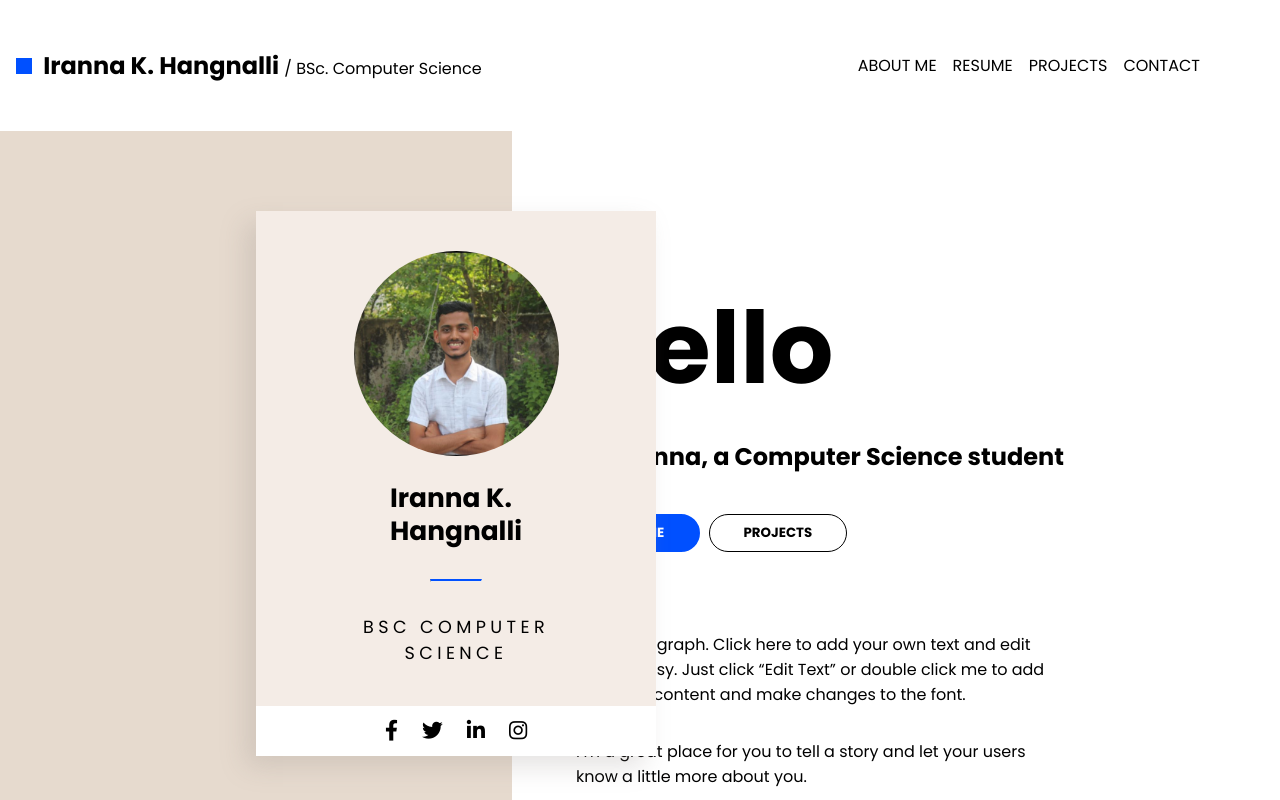
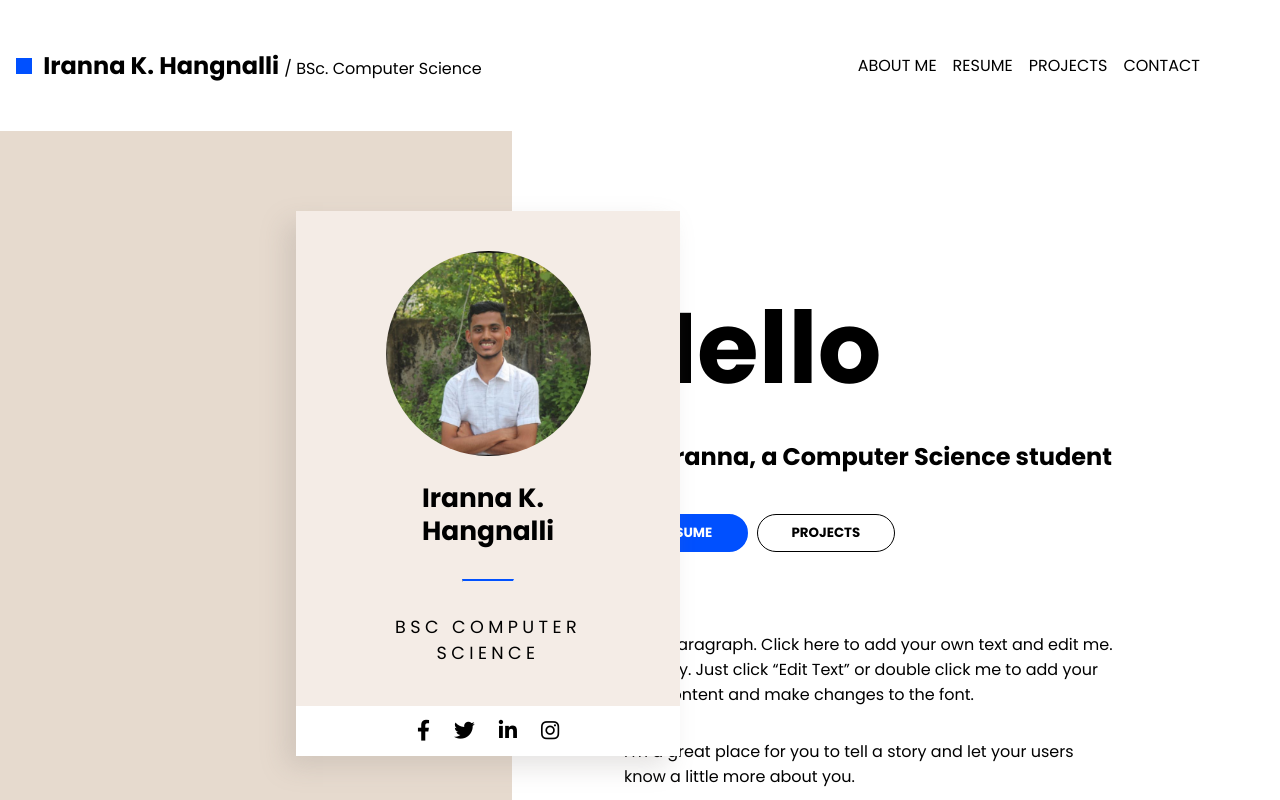
Before and after one commit to AndrickSilva/Iranna-portfolio-website, an Angular app: page / in a window 1280 px wide. Shown: the top 800 px of the page. Built offline with nearby package versions, Linux system fonts and the light colour scheme.

Commit message:
fixed about me  section

```diff
--- a/src/app/components/about-me/about-me.component.css
+++ b/src/app/components/about-me/about-me.component.css
@@ -18,7 +18,7 @@
     justify-content: center;
     flex-direction: column;
     gap: 1em;
-    padding: 0 4em;
+    padding-left: 7em;
 }
 
 .right-section h1 {
@@ -90,9 +90,9 @@
     background-color: var(--secondary-col);
     position: absolute;
     top: 5em;
-    left: 16em;
+    left: 18.5em;
     box-shadow: var(--shadow);
-    min-width: 25em;
+    min-width: 24em;
     /* min-height: 75vh; */
 
 }
```
